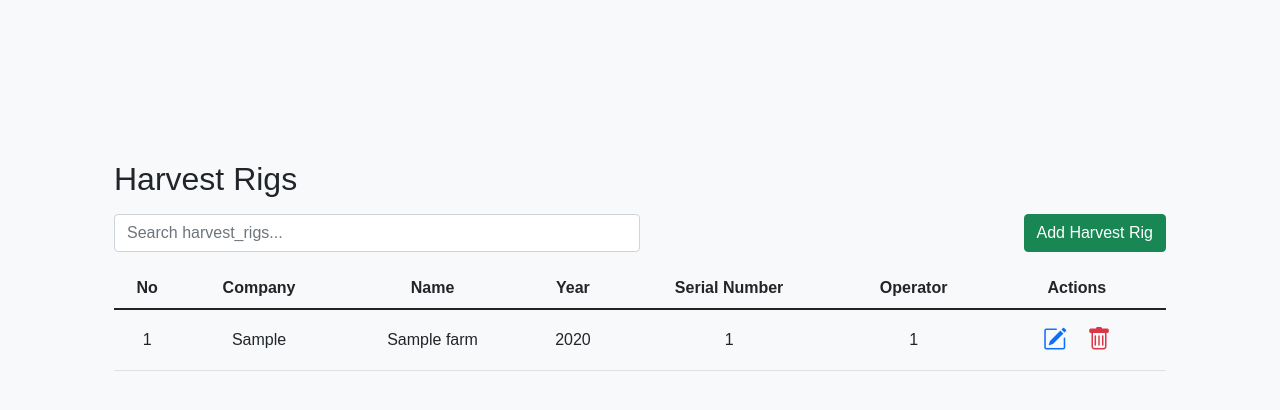
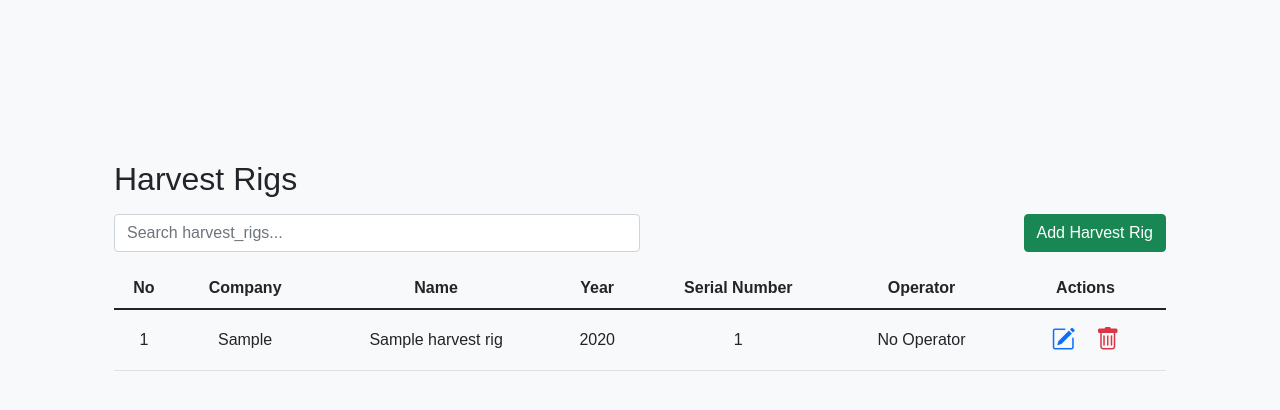
Before and after one commit to jackleonard0102/flask-harvest, a Flask app: template app/templates/admin/harvest_rig.html in a window 1280 px wide. Shown: the top 410 px of the page. Run offline with Flask 3, Linux system fonts and the light colour scheme; the template is opened without the code that fills it: most values are stand-ins (such as "Sample title", 1, 10 or a date in 2020); parts of the project's set-up code (start-up, migrations or seed data) failed here and were passed over; some libraries are stand-ins or nearby versions.

Commit message:
admin harvest rig table add and edit fixed

```diff
--- a/app/templates/admin/harvest_rig.html
+++ b/app/templates/admin/harvest_rig.html
@@ -31,14 +31,14 @@
       </tr>
     </thead>
     <tbody id="harvest_rigTableBody">
-      {% for harvest_rig in children_1 %}
+      {% for harvest_rig in harvest_rigs %}
       <tr>
         <td class="text-center align-middle">{{ loop.index }}</td>
         <td class="text-center align-middle">{{ company_map[harvest_rig.company_id] }}</td>
         <td class="text-center align-middle">{{ harvest_rig.name }}</td>
         <td class="text-center align-middle">{{ harvest_rig.year }}</td>
         <td class="text-center align-middle">{{ harvest_rig.serial_number }}</td>
-        <td class="text-center align-middle">{{ harvest_rig.current_operator_id }}</td>
+        <td class="text-center align-middle">{{ operator_map.get(harvest_rig.current_operator_id, 'No Operator') }}</td>
         <td class="text-center align-middle">
           <button
             class="btn btn-sm"
@@ -91,8 +91,9 @@
                     class="form-control"
                     id="company{{ harvest_rig.id }}"
                     name="company_id"
+                    onchange="populateOperators('company{{ harvest_rig.id }}', 'operator{{ harvest_rig.id }}')"
                   >
-                    {% for customer in children_2 %}
+                    {% for customer in companies %}
                     <option value="{{ customer.id }}" {% if customer.id == harvest_rig.company_id %}selected{% endif %}>
                       {{ customer.name }}
                     </option>
@@ -131,13 +132,14 @@
                 </div>
                 <div class="form-group mb-3">
                   <label for="operator{{ harvest_rig.id }}">Operator</label>
-                  <input
-                    type="operator"
-                    class="form-control"
-                    id="operator{{ harvest_rig.id }}"
-                    name="operator"
-                    value="{{ harvest_rig.current_operator_id }}"
-                  />
+                  <select class="form-control" id="operator{{ harvest_rig.id }}" name="operator">
+                    <option value="">No Operator</option>
+                    {% for operator in operators %}
+                    <option value="{{ operator.id }}" {% if operator.id == harvest_rig.current_operator_id %}selected{% endif %}>
+                      {{ operator.name }}
+                    </option>
+                    {% endfor %}
+                  </select>
                 </div>
               </div>
               <div class="modal-footer">
@@ -230,8 +232,9 @@
                 class="form-control"
                 id="company"
                 name="company_id"
+                onchange="populateOperators('company', 'operator')"
               >
-                {% for customer in children_2 %}
+                {% for customer in companies %}
                 <option value="{{ customer.id }}">{{ customer.name }}</option>
                 {% endfor %}
               </select>
@@ -264,13 +267,11 @@
               />
             </div>
             <div class="form-group mb-3">
-              <label for="operator">Operator</label>
-              <input
-                type="operator"
-                class="form-control"
-                id="operator"
-                name="operator"
-              />
+              <label for="operator">operator</label>
+              <select class="form-control" id="operator" name="operator">
+                <option value="">No Operator</option>
+                <!-- Options will be populated by JavaScript -->
+              </select>
             </div>
           </div>
           <div class="modal-footer">
@@ -302,4 +303,41 @@
     });
   });
 </script>
+
+<script>
+  const operators = {{ operators|tojson }};
+
+  function populateOperators(companyIdElementId, operatorIdElementId) {
+    const companyId = document.getElementById(companyIdElementId).value;
+    const operatorSelect = document.getElementById(operatorIdElementId);
+
+    // Clear existing options
+    operatorSelect.innerHTML = '';
+
+    // Add empty default option
+    const defaultOption = document.createElement('option');
+    defaultOption.value = '';
+    defaultOption.textContent = 'No Operator';
+    operatorSelect.appendChild(defaultOption);
+
+    // Filter operators by company ID and create new options
+    operators.filter(operator => operator.company_id == companyId)
+      .forEach(operator => {
+        const option = document.createElement('option');
+        option.value = operator.id;
+        option.textContent = operator.name;
+        operatorSelect.appendChild(option);
+      });
+  }
+
+
+  // Initialize operator dropdowns for add modal
+  populateOperators('company', 'operator');
+
+  // Initialize operator dropdowns for edit modals
+  document.querySelectorAll('[id^=company]').forEach(selectElement => {
+    const HarvestRigId = selectElement.id.replace('company', '');
+    populateOperators(`company${HarvestRigId}`, `operator${HarvestRigId}`);
+  });
+</script>
 {% endblock %}
--- a/app/templates/admin/truck.html
+++ b/app/templates/admin/truck.html
@@ -94,7 +94,7 @@
                 <div class="form-group mb-3">
                   <label for="driver{{ truck.id }}">Driver</label>
                   <select class="form-control" id="driver{{ truck.id }}" name="driver">
-                    <option value="">Select a driver</option>
+                    <option value="">No Driver</option>
                     {% for trucker in truckers %}
                     <option value="{{ trucker.id }}" {% if trucker.id == truck.current_driver_id %}selected{% endif %}>
                       {{ trucker.name }}
@@ -168,7 +168,7 @@
             <div class="form-group mb-3">
               <label for="driver">Driver</label>
               <select class="form-control" id="driver" name="driver">
-                <option value="">Select a driver</option>
+                <option value="">No Driver</option>
                 <!-- Options will be populated by JavaScript -->
               </select>
             </div>
@@ -210,7 +210,7 @@
     // Add empty default option
     const defaultOption = document.createElement('option');
     defaultOption.value = '';
-    defaultOption.textContent = 'Select a driver';
+    defaultOption.textContent = 'No Driver';
     driverSelect.appendChild(defaultOption);
 
     // Filter truckers by company ID and create new options
--- a/run.py
+++ b/run.py
@@ -5,4 +5,4 @@
 migrate = Migrate(app, db)  # Initialize Flask-Migrate with your Flask app and database instance
 
 if __name__ == '__main__':
-    app.run(debug=True)
+    app.run(host='0.0.0.0', port=8000, debug=True)
```
Also changed, not shown: app/routes/admin/harvest_rig.py (+11 -6 lines), requirements.txt (+20 -17 lines).
